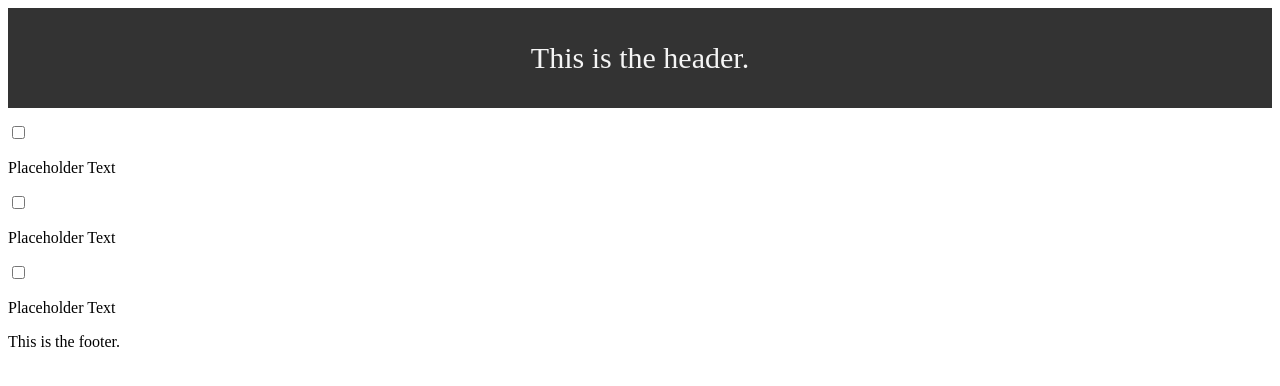
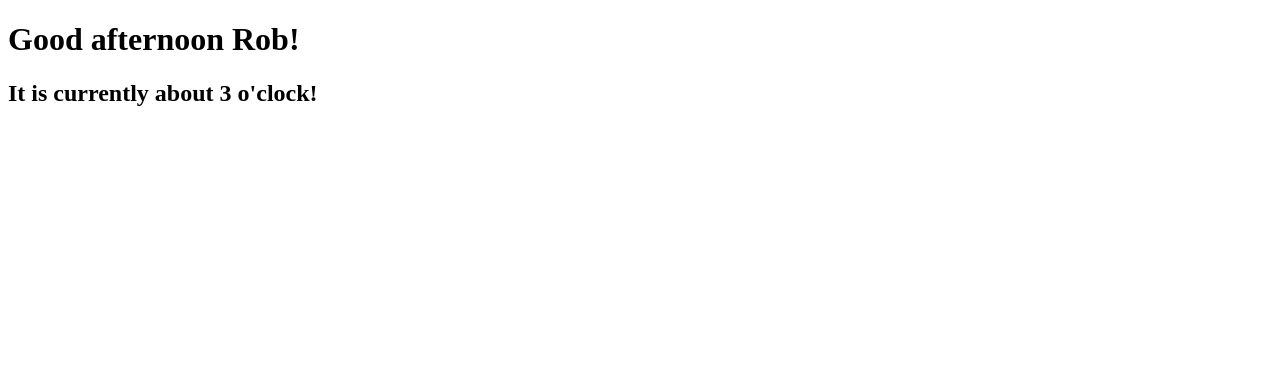
Before and after one commit to schwarro/scrimba, a React (Create React App) app in the folder test-app/: page / in a window 1280 px wide. Shown: the top 386 px of the page. Built offline with nearby package versions, Linux system fonts and the light colour scheme.

Commit message:
working with jsx

```diff
--- a/test-app/src/App.js
+++ b/test-app/src/App.js
@@ -5,11 +5,28 @@ import Footer from "./components/Footer.js"
 
 
 function App() {
+  const firstName = "Rob"
+  const lastName = "Schwartz"
+
+  const date = new Date()
+  const hours = date.getHours()
+  let timeOfDay
+
+  if (hours < 12) {
+    timeOfDay = "morning"
+  } else if (hours >= 12 && hours < 17) {
+    timeOfDay = "afternoon"
+  } else {
+    timeOfDay = "night"
+  }
+
   return (
     <div>
-      <Header />
+      {/* <Header />
       <MainContent />
-      <Footer />
+      <Footer /> */}
+      <h1>Good {timeOfDay} {firstName}!</h1>
+      <h2>It is currently about {hours % 12} o'clock!</h2>
     </div>
   )
 }
```
